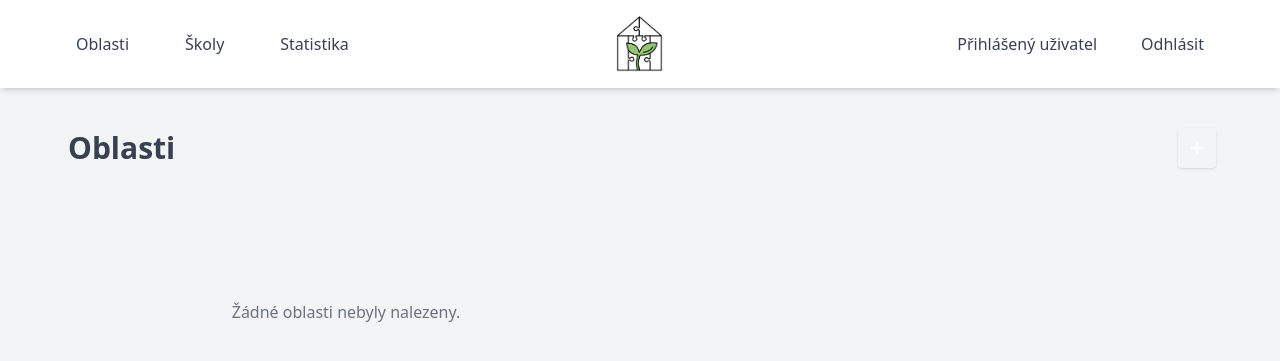
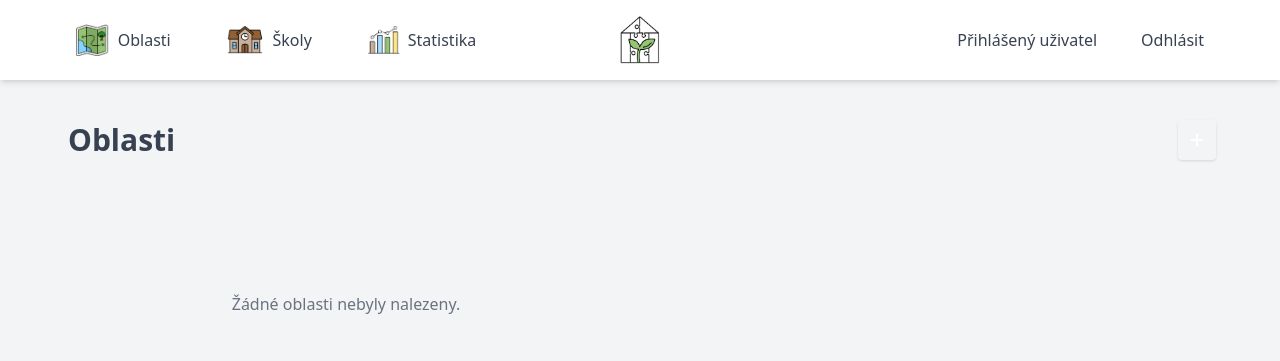
Before and after one commit to sabinaaj/PlantPuzzleAdmin, a Django app: page /areas/list/ in a window 1280 px wide. Shown: the top 361 px of the page. Run offline with Django 5.2, Linux system fonts and the light colour scheme; data that the repository does not hold is empty; some libraries are stand-ins or nearby versions.

Commit message:
navbar icons

```diff
--- a/areas/templates/areas_list.html
+++ b/areas/templates/areas_list.html
@@ -25,7 +25,7 @@
             <a href="{% url 'worksheets:worksheets_list' area.pk %}" class="flex items-center space-x-4 hover:underline overflow-hidden">
                 <div class="flex-shrink-0">
                     {% if area.icon %}
-                    <img src="{{ area.icon.url }}" alt="{{ area.title }}" class="h-14 w-12 rounded-full">
+                    <img src="{{ area.icon.url }}" alt="{{ area.title }}" class="h-14">
                     {% else %}
                      <img src="{% static 'area_placeholder.png' %}" class="h-14">
                     {% endif %}
--- a/templates/navbar.html
+++ b/templates/navbar.html
@@ -1,18 +1,20 @@
 {% load static %}
 
-<nav class="bg-white shadow-md p-4 font-medium text-l">
+<nav class="bg-white shadow-md p-4 font-medium text-l relative">
     <div class="container mx-auto max-w-6xl flex justify-between items-center">
         <!-- Left side links -->
         <div class="flex space-x-8">
-            <a href="{% url 'areas:area_list' %}" class="text-gray-700 hover:bg-brown-500 px-3 py-2 rounded">Oblasti</a>
-            <a href="#" class="text-gray-700 hover:bg-brown-500 px-3 py-2 rounded">Školy</a>
-            <a href="#" class="text-gray-700 hover:bg-brown-500 px-3 py-2 rounded">Statistika</a>
-        </div>
-
-        <!-- Centered logo -->
-        <div class="flex-grow flex justify-center pr-10">
-            <a href="{% url 'areas:area_list' %}">
-                <img src="{% static 'logo.jpg' %}" class="h-14"> <!-- Adjust size here -->
+            <a href="{% url 'areas:area_list' %}" class="text-gray-700 hover:bg-brown-500 px-3 py-2 rounded flex items-center">
+                <img src="{% static 'map.png' %}" class="h-8 mr-2">
+                Oblasti
+            </a>
+            <a href="#" class="text-gray-700 hover:bg-brown-500 px-3 py-2 rounded flex items-center">
+                <img src="{% static 'school.png' %}" class="h-7 mr-2">
+                Školy
+            </a>
+            <a href="#" class="text-gray-700 hover:bg-brown-500 px-3 py-2 rounded flex items-center">
+                <img src="{% static 'graph.png' %}" class="h-7 mr-2">
+                Statistika
             </a>
         </div>
 
@@ -22,4 +24,11 @@
             <button class="text-gray-700 font-medium hover:bg-brown-500 px-3 py-2 rounded">Odhlásit</button>
         </div>
     </div>
+
+    <!-- Centered logo -->
+    <div class="absolute left-1/2 transform -translate-x-1/2 top-1/2 -translate-y-1/2">
+        <a href="{% url 'areas:area_list' %}">
+            <img src="{% static 'logo.jpg' %}" class="h-12">
+        </a>
+    </div>
 </nav>
```
Also changed, not shown: worksheets/templates/worksheets_list.html (+6 -2 lines), media/areas/jehlicnany.png (added), theme/static/graph.png (added), theme/static/map.png (added), theme/static/school.png (added).
